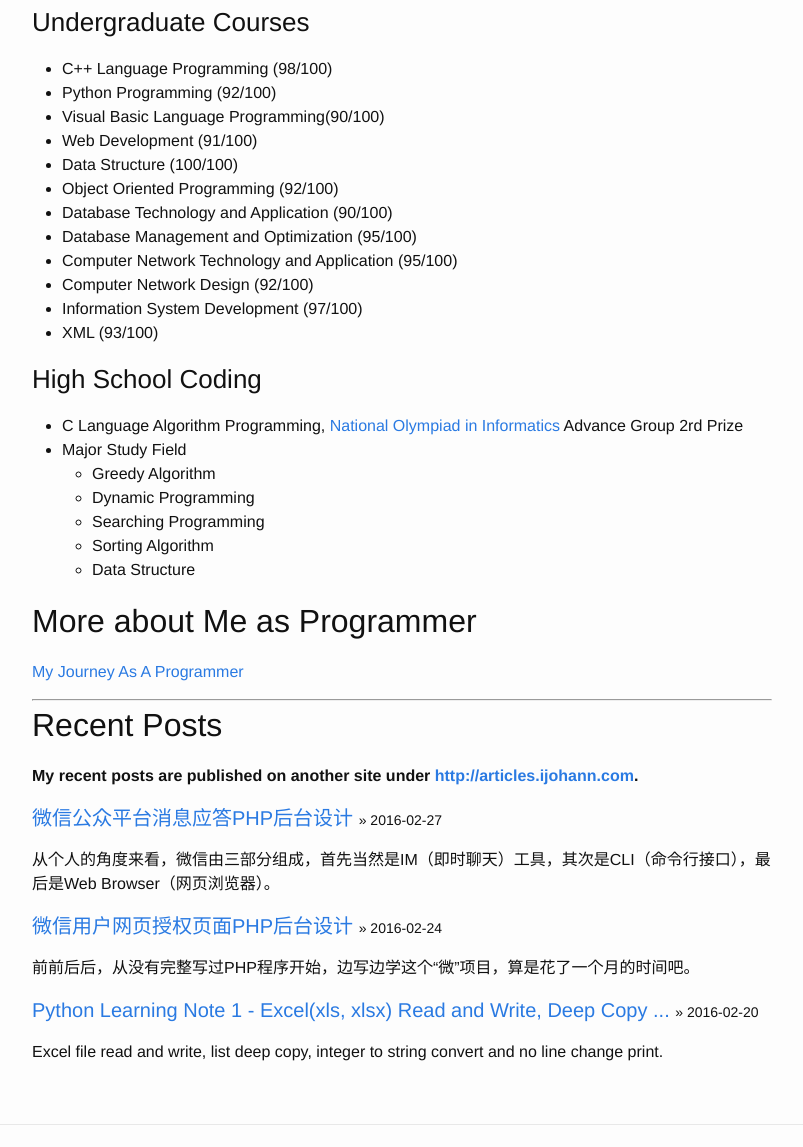
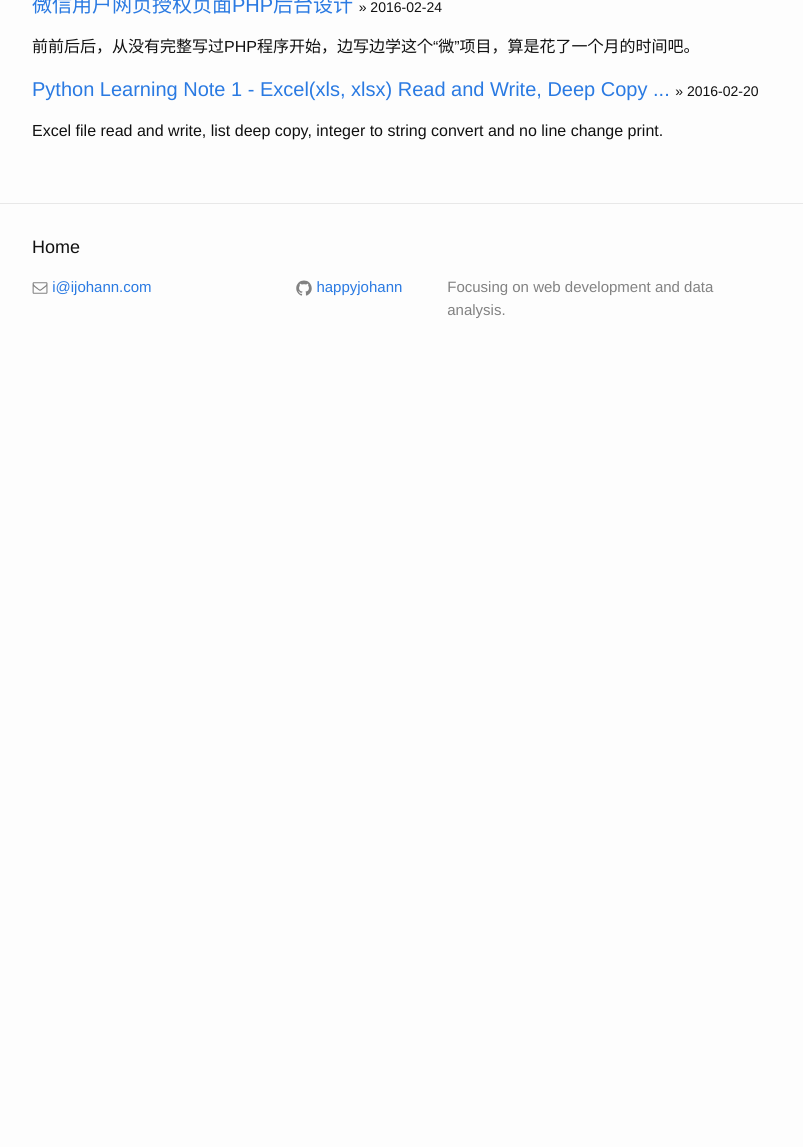
Before and after one commit to happyjohann/happyjohann.github.io, a Jekyll site: the page built from index.md, in a window 1280 px wide and 1400 px high, scrolled down 5623 px, cut to the strip 253-1400 px from the top of the window. Shown: the whole strip, without its empty margins (238-1041 px from the left). Built offline with Jekyll 4.4.1, drawn with Linux system fonts in a browser that asks for light colours; comment, search, counter and statistics services are not loaded; our own code applies the rules of GitHub Pages for plain Markdown files; after the commit the page ends 6257 px from its top, so only the background shows below that; some of the changed text lies outside the part shown.

Commit message:
update index

```diff
--- a/index.md
+++ b/index.md
@@ -1,16 +1,9 @@
 ---
 layout: page
+title: xProjects
 ---
 
-# Johann Huang
-
-## Education
-Since August 2016,
-being a *Master Program Exchange Student*,
-in *[School of Business, Economics and Law](http://handels.gu.se/english)*,
-**[University of Gothenburg, Sweden](http://www.gu.se/)**.
-
-## Experiences
+## My Projects
 
 ### Personal All-in-one Site (2016.07-)
 My all-in-one site adopting techniques such as Python Flask, Node, D3.js and a lot of others under link <http://www.ijohann.com>.
@@ -55,32 +48,6 @@
 - [Story of Effendi(iPad App)](https://youtu.be/gCIzlXu7pn4)
 <iframe width="800" height="600" src="https://www.youtube.com/embed/gCIzlXu7pn4" frameborder="0" allowfullscreen></iframe>
 
-### Undergraduate Courses
-- C++ Language Programming (98/100)
-- Python Programming (92/100)
-- Visual Basic Language Programming(90/100)
-- Web Development (91/100)
-- Data Structure (100/100)
-- Object Oriented Programming (92/100)
-- Database Technology and Application (90/100)
-- Database Management and Optimization (95/100)
-- Computer Network Technology and Application (95/100)
-- Computer Network Design (92/100)
-- Information System Development (97/100)
-- XML (93/100)
-
-### High School Coding
-- C Language Algorithm Programming, [National Olympiad in Informatics](http://www.noi.cn/about/summary) Advance Group 2rd Prize
-- Major Study Field
-	+ Greedy Algorithm
-	+ Dynamic Programming
-	+ Searching Programming
-	+ Sorting Algorithm
-	+ Data Structure
-
-## More about Me as Programmer
-[My Journey As A Programmer](./about-me/2015/10/27/My-Journey-As-A-Programmer.html)
-
 <hr>
 
 ## Recent Posts
```
